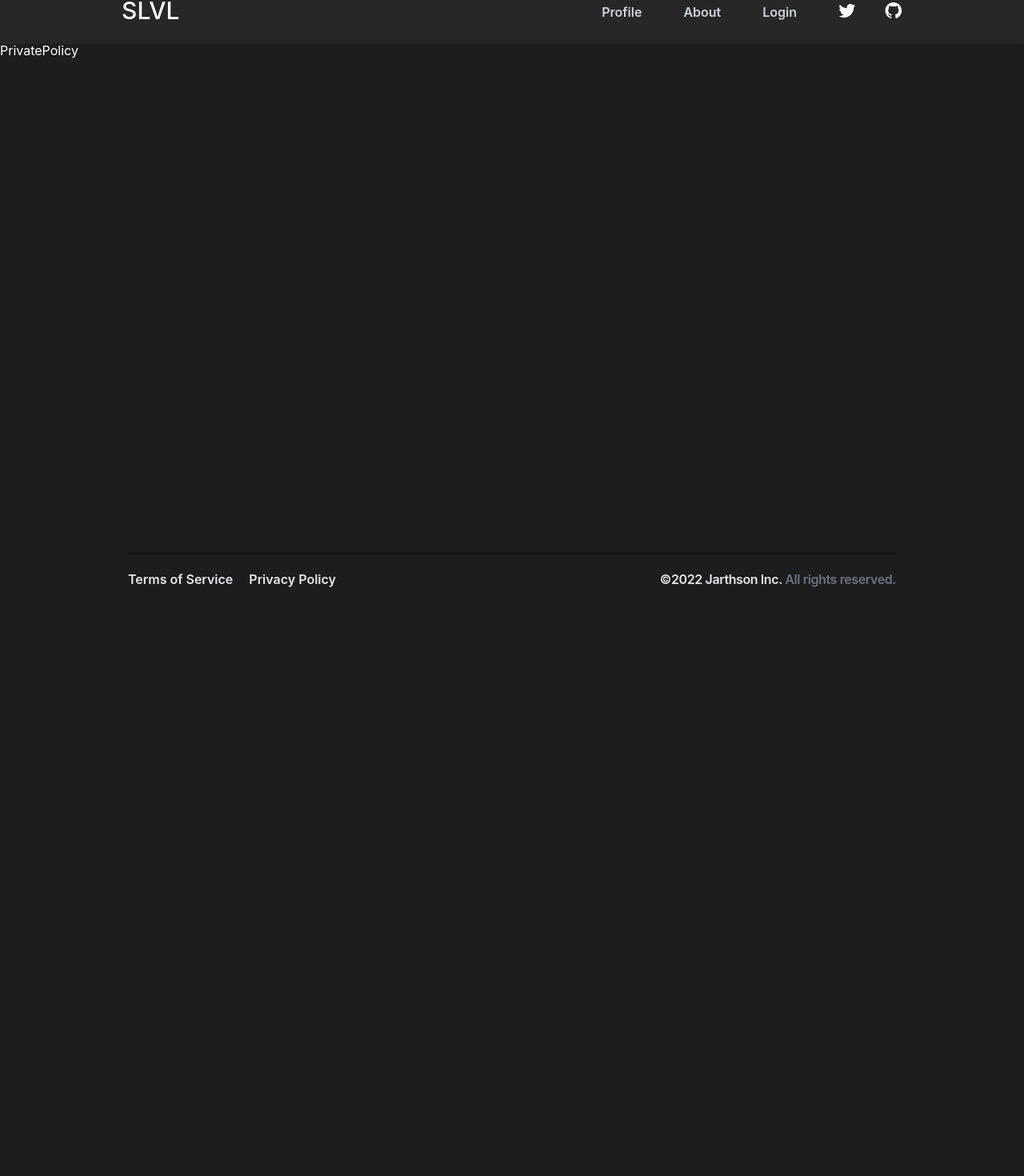
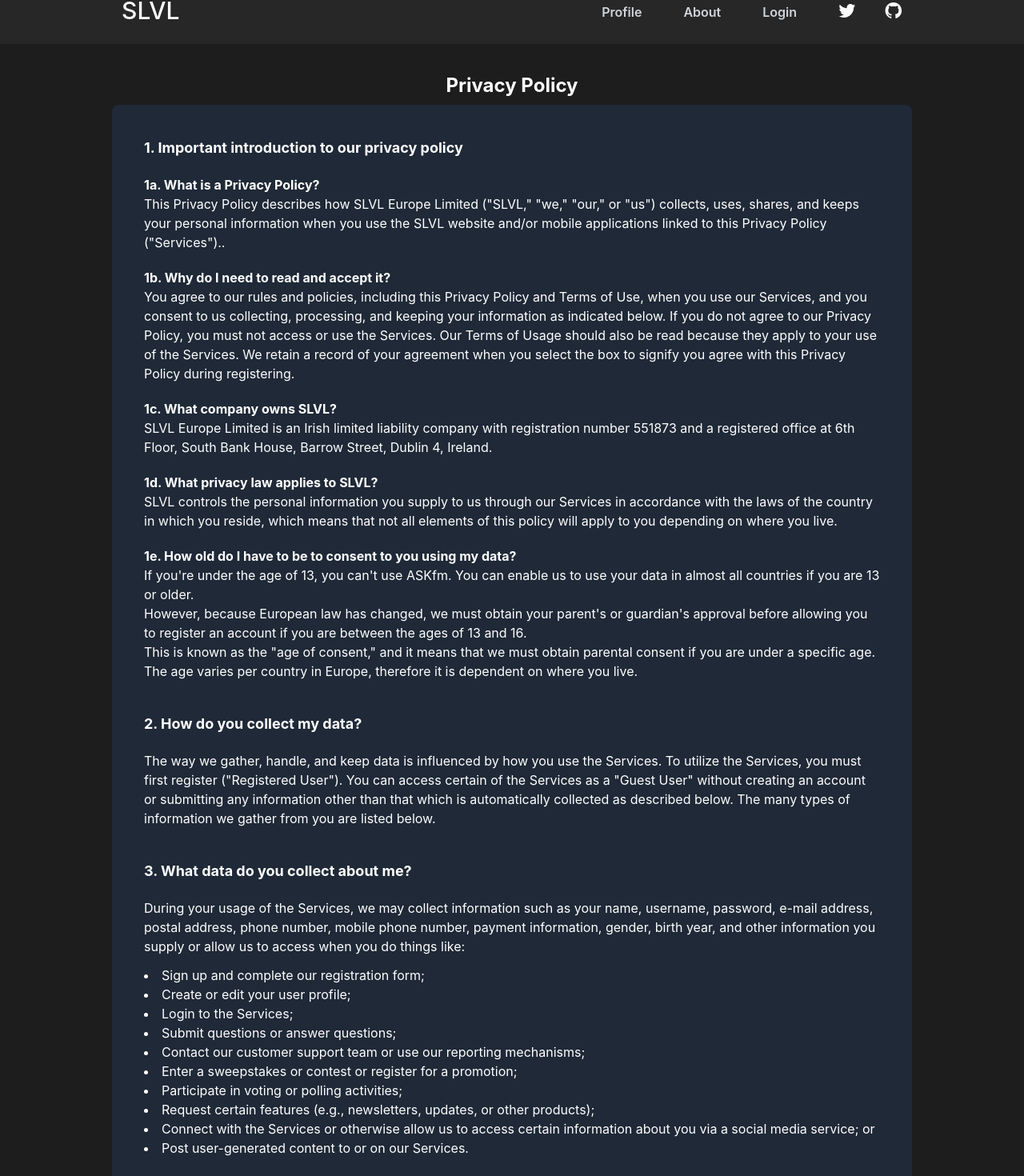
Before and after one commit to jaskin21/mernstack-project, a React (Vite) app in the folder client/: page /private-policy in a window 1280 px wide. Shown: the part 29-1499 px from the top of the page at 80% size. Before the commit the page ends 800 px from the top, so only its background shows below. Built offline with nearby package versions, Linux system fonts and the light colour scheme; the HTML template or start-up script is replaced by a standard one.

Commit message:
feat: private-policy

```diff
--- a/client/src/pages/PrivatePolicy.jsx
+++ b/client/src/pages/PrivatePolicy.jsx
@@ -1,7 +1,53 @@
 import React from 'react';
 
 const PrivatePolicy = () => {
-  return <div>PrivatePolicy</div>;
-};
+  return (
+    <section className='flex justify-center items-center flex-col'>
+      <div>
+        <h1 className='font-bold text-2xl pt-10 pb-2'>Privacy Policy</h1>
+      </div>
+      <div className='bg-gray-800 h-auto w-[1000px] p-10 rounded-lg mb-10'>
+        <h1 className='font-bold pb-5 text-lg'>1. Important introduction to our privacy policy</h1>
+        <p className='font-bold'>1a. What is a Privacy Policy?</p>
+        <p>This Privacy Policy describes how SLVL Europe Limited ("SLVL," "we," "our," or "us") collects, uses, shares, and keeps your personal
+        information when you use the SLVL website and/or mobile applications linked to this Privacy Policy ("Services")..</p>
+        <p className='font-bold pt-5'>1b. Why do I need to read and accept it?</p>
+        <p>You agree to our rules and policies, including this Privacy Policy and Terms of Use, when you use our Services, and you consent to us
+        collecting, processing, and keeping your information as indicated below. If you do not agree to our Privacy Policy, you must not access or
+        use the Services. Our Terms of Usage should also be read because they apply to your use of the Services. We retain a record of your agreement
+        when you select the box to signify you agree with this Privacy Policy during registering.</p>
+        <p className='font-bold pt-5'>1c. What company owns SLVL?</p>
+        <p>SLVL Europe Limited is an Irish limited liability company with registration number 551873 and a registered office at 6th Floor, South Bank
+        House, Barrow Street, Dublin 4, Ireland.</p>
+        <p className='font-bold pt-5'>1d. What privacy law applies to SLVL?</p>
+        <p>SLVL controls the personal information you supply to us through our Services in accordance with the laws of the country in which you reside,
+        which means that not all elements of this policy will apply to you depending on where you live.</p>
+        <p className='font-bold pt-5'>1e. How old do I have to be to consent to you using my data?</p>
+        <p>If you're under the age of 13, you can't use ASKfm. You can enable us to use your data in almost all countries if you are 13 or older. <br />
+        However, because European law has changed, we must obtain your parent's or guardian's approval before allowing you to register an account if
+        you are between the ages of 13 and 16. <br />
+        This is known as the "age of consent," and it means that we must obtain parental consent if you are under a specific age. The age varies per
+        country in Europe, therefore it is dependent on where you live.</p>
+        <h1 className='font-bold pb-5 pt-10 text-lg'>2. How do you collect my data?</h1>
+        <p>The way we gather, handle, and keep data is influenced by how you use the Services. To utilize the Services, you must first register
+        ("Registered User"). You can access certain of the Services as a "Guest User" without creating an account or submitting any information
+        other than that which is automatically collected as described below. The many types of information we gather from you are listed below.</p>
+        <h1 className='font-bold pb-5 pt-10 text-lg'>3. What data do you collect about me?</h1>
+        <p className='mb-3'>During your usage of the Services, we may collect information such as your name, username, password, e-mail address, postal address,
+        phone number, mobile phone number, payment information, gender, birth year, and other information you supply or allow us to access when you do
+        things like:</p>
+        <li>Sign up and complete our registration form;</li>
+        <li>Create or edit your user profile;</li>
+        <li>Login to the Services;</li>
+        <li>Submit questions or answer questions;</li>
+        <li>Contact our customer support team or use our reporting mechanisms;</li>
+        <li>Enter a sweepstakes or contest or register for a promotion;</li>
+        <li>Participate in voting or polling activities;</li>
+        <li>Request certain features (e.g., newsletters, updates, or other products);</li>
+        <li>Connect with the Services or otherwise allow us to access certain information about you via a social media service; or</li>
+        <li>Post user-generated content to or on our Services.</li>
+      </div>
+    </section>
+  )};
 
 export default PrivatePolicy;
```
